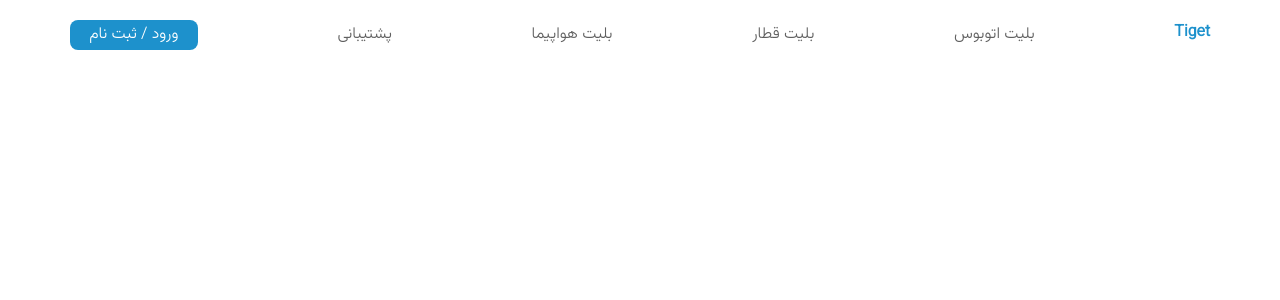
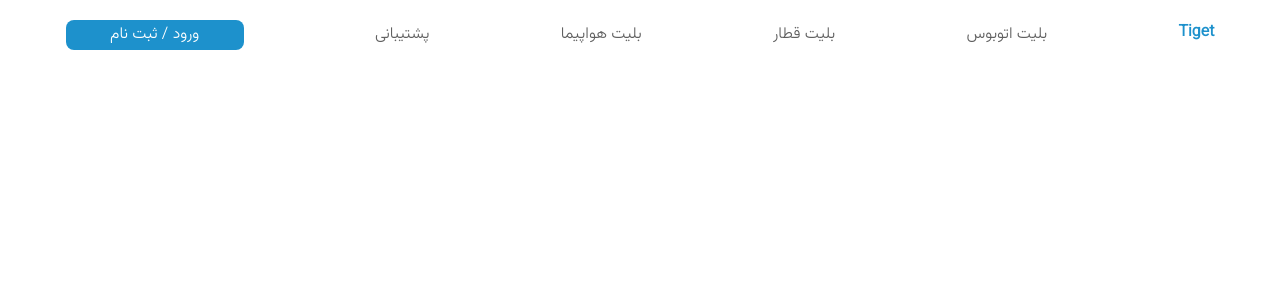
Before and after one commit to TiGet-SBU/TiGet_Frontend, a React (Create React App) app in the folder tiget-front/: page / in a window 1280 px wide. Shown: the top 300 px of the page. Built offline with nearby package versions, Linux system fonts and the light colour scheme.

Commit message:
navbar polished

```diff
--- a/tiget-front/src/Components/Button/Button.css
+++ b/tiget-front/src/Components/Button/Button.css
@@ -1,12 +1,11 @@
 
 .Button{
-    width: 10%;
-    height: 30px;
+    width: calc(10% + 50px);
+    height: auto;
     border-radius: 8px;
     vertical-align: middle;
     line-height: 30px;
     background-color: var(--main-color);
     text-align: center;
-    align-items: center;
     color: var(--text-white-color);
 }
```
